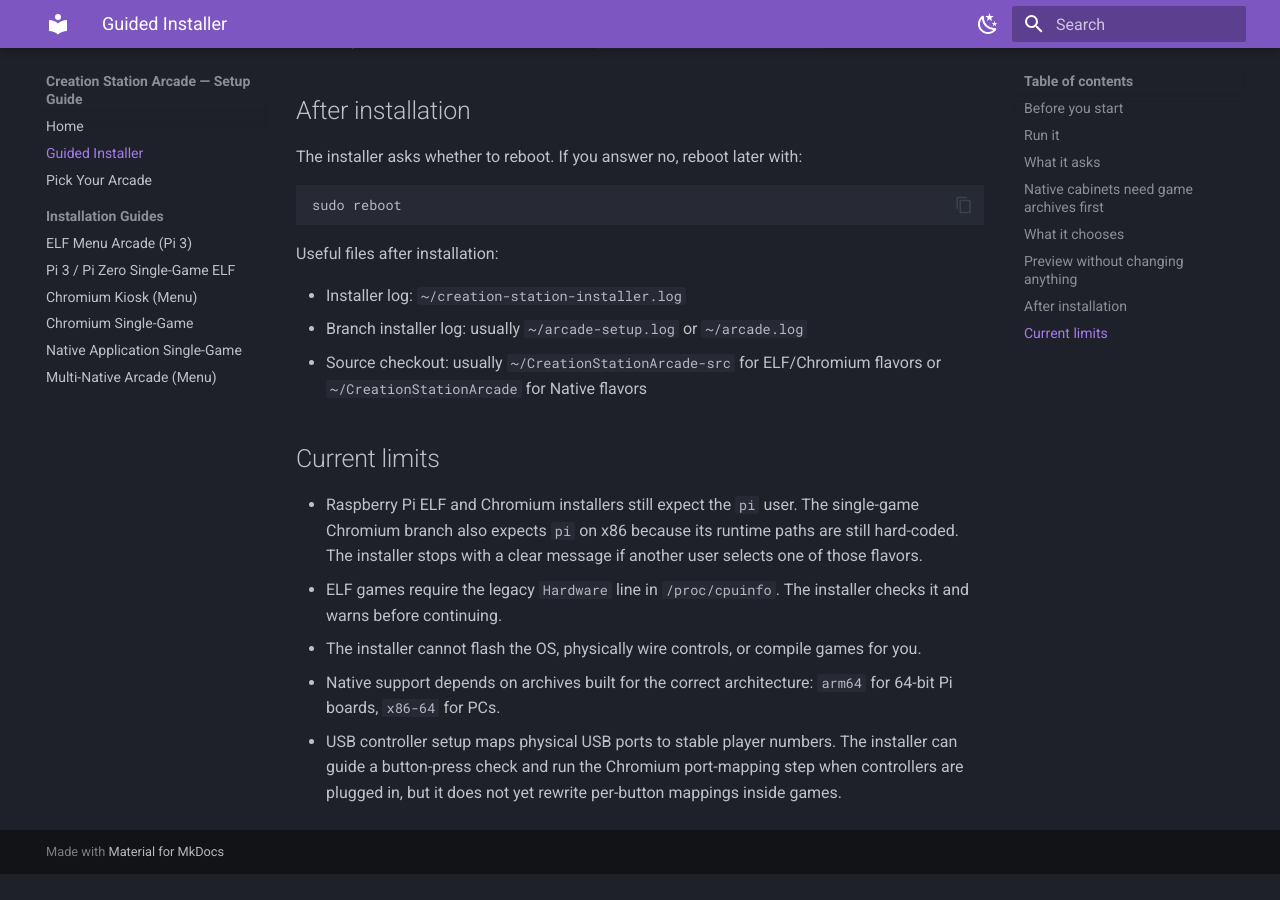
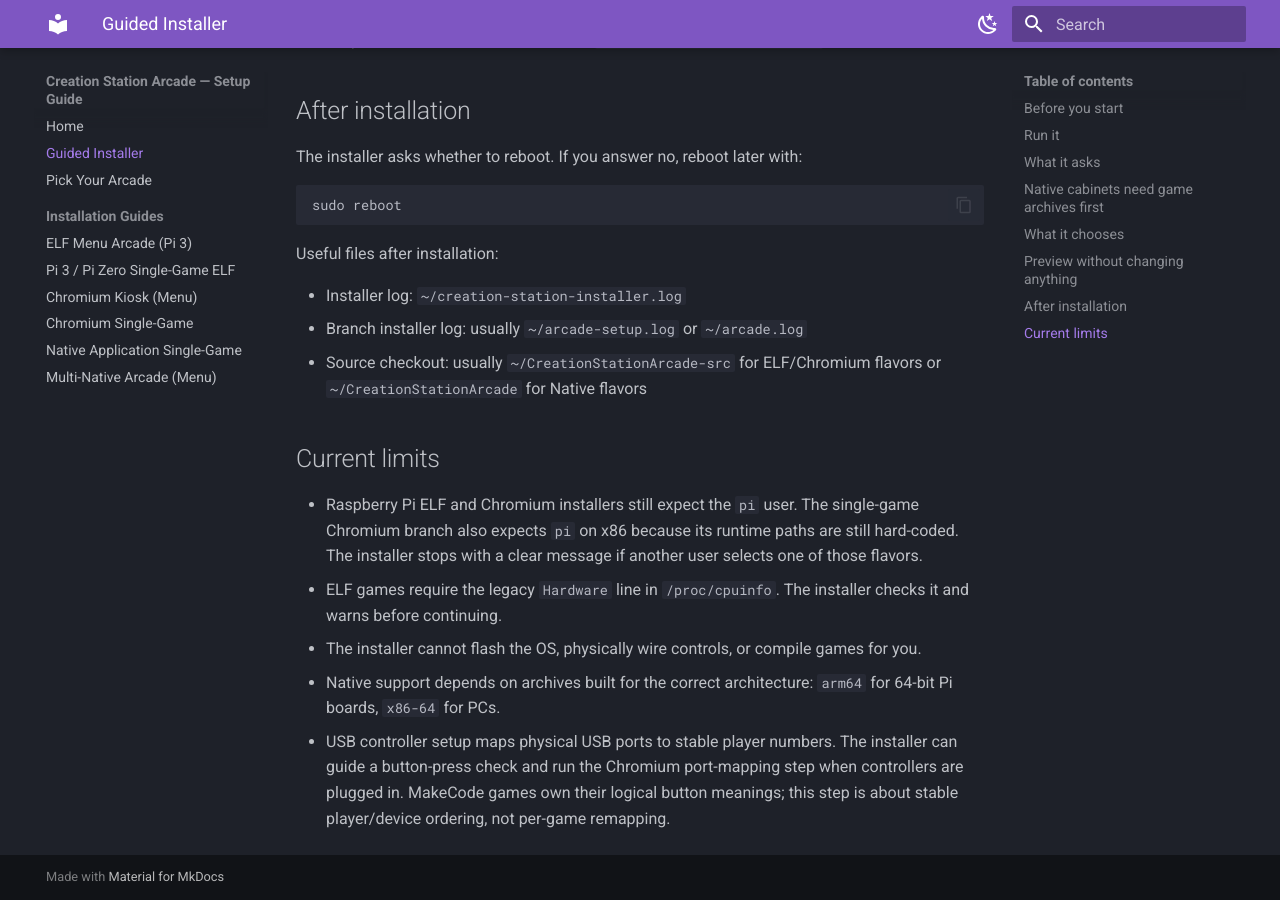
Before and after one commit to Kikketer/CreationStationArcade, an MkDocs documentation site: the page built from docs/guided-installer.md, in a window 1280 px wide and 900 px high, scrolled down 2388 px. Built offline with MkDocs 1.6.1 and Material for MkDocs 9.7.7, drawn with Linux system fonts in a browser that asks for light colours; before the commit the page ends 3262 px from its top, so only the background shows below that.

Commit message:
Clarify controller mapping scope
Co-Authored-By: Chris Weed <chris@cjweed.com>

```diff
--- a/docs/guided-installer.md
+++ b/docs/guided-installer.md
@@ -91,4 +91,4 @@ Useful files after installation:
 - ELF games require the legacy `Hardware` line in `/proc/cpuinfo`. The installer checks it and warns before continuing.
 - The installer cannot flash the OS, physically wire controls, or compile games for you.
 - Native support depends on archives built for the correct architecture: `arm64` for 64-bit Pi boards, `x86-64` for PCs.
-- USB controller setup maps physical USB ports to stable player numbers. The installer can guide a button-press check and run the Chromium port-mapping step when controllers are plugged in, but it does not yet rewrite per-button mappings inside games.
+- USB controller setup maps physical USB ports to stable player numbers. The installer can guide a button-press check and run the Chromium port-mapping step when controllers are plugged in. MakeCode games own their logical button meanings; this step is about stable player/device ordering, not per-game remapping.
```
